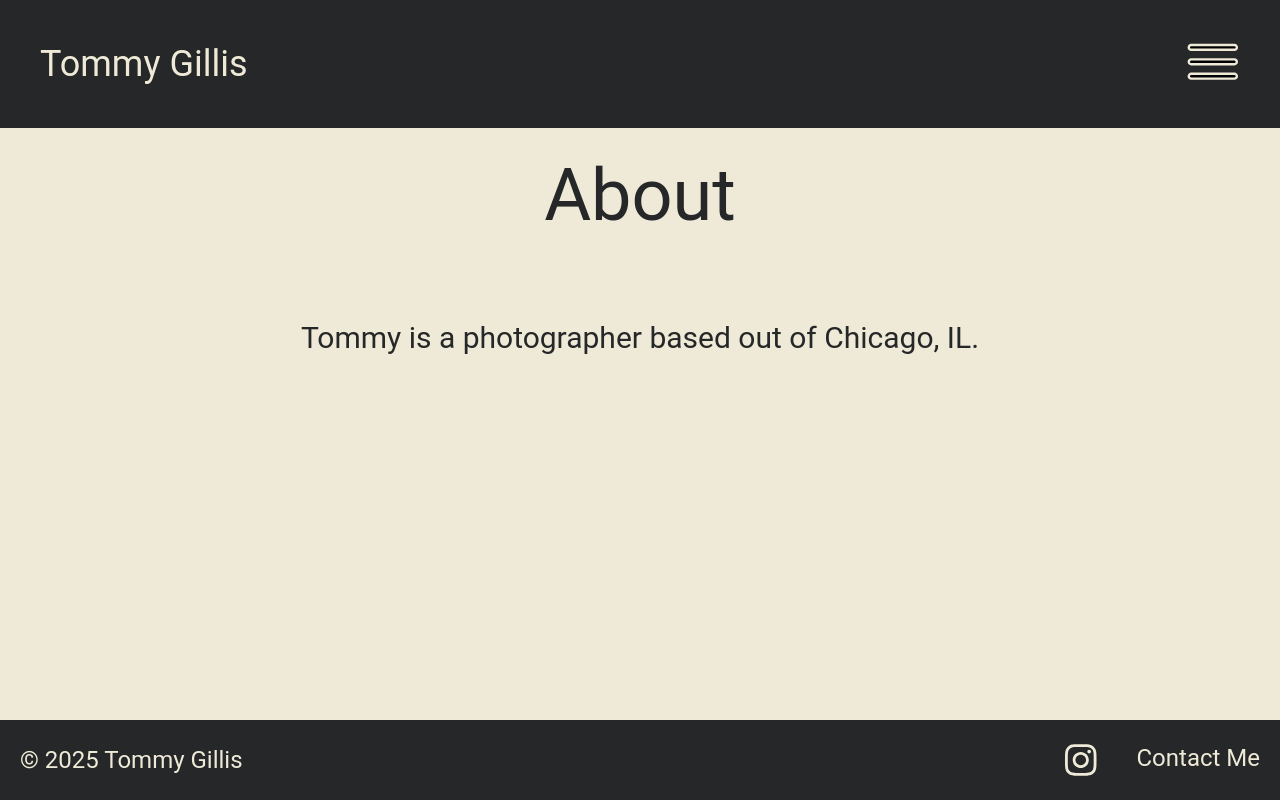
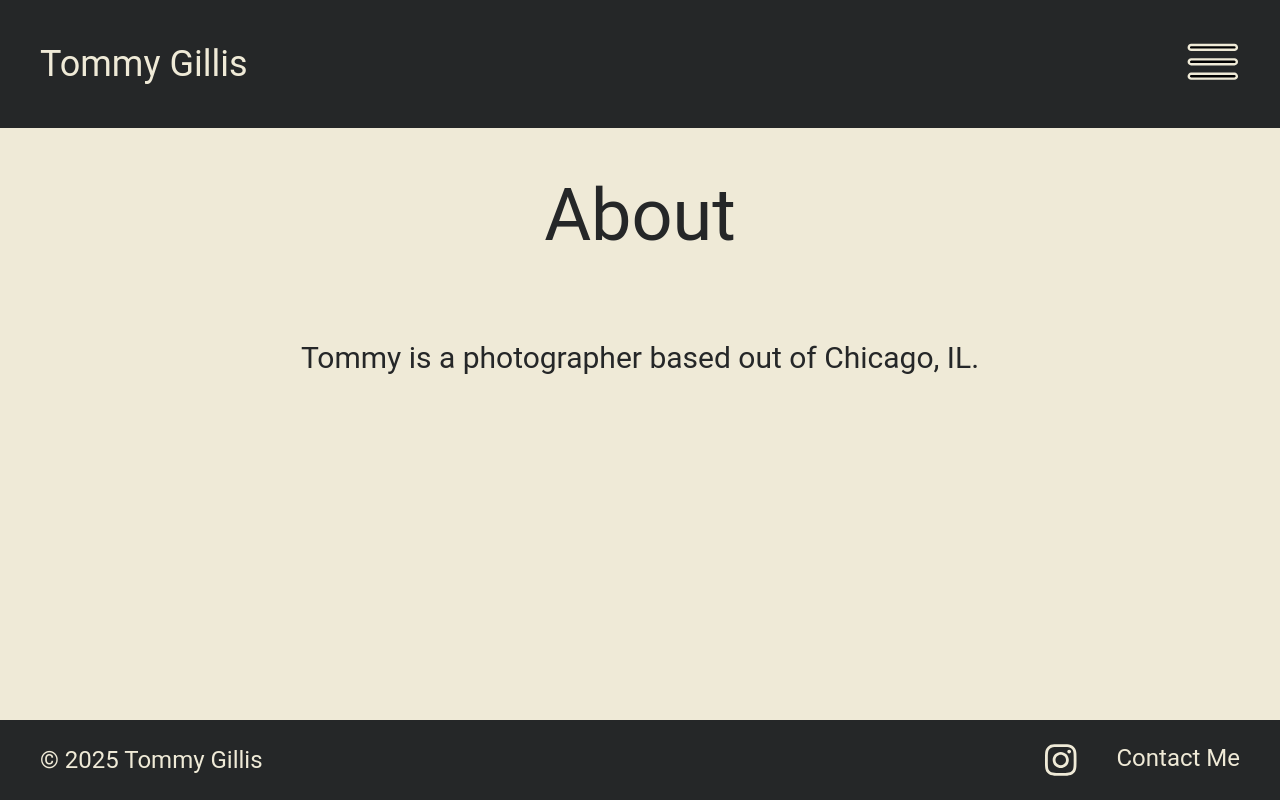
Before and after one commit to jonahc44/photo-deploy, a React (Vite) app: page /#/photo-deploy/about in a window 1280 px wide. Built offline with nearby package versions, Linux system fonts and the light colour scheme.

Commit message:
minor formatting changes

```diff
--- a/src/Footer.tsx
+++ b/src/Footer.tsx
@@ -7,8 +7,8 @@ library.add(faInstagram);
 export const Footer: React.FC = () => {
   return (
     <div className='flex flex-row justify-between items-center h-20 bg-onyx text-eggshell text-xl sm:text-2xl'>
-      <p className='pl-5 w-fit justify-self-start'>&copy; {new Date().getFullYear()} Tommy Gillis</p>
-      <div className='flex pr-5 space-x-10'>
+      <p className='pl-10 w-fit justify-self-start'>&copy; {new Date().getFullYear()} Tommy Gillis</p>
+      <div className='flex pr-10 space-x-10'>
         <a href='https://www.instagram.com/strato.stella?igsh=M3Bsc200Nm5nc2hw' className='hover:text-white' target='_blank' aria-label="Visit my Instagram page">
             <FontAwesomeIcon icon={faInstagram} size='xl' />
         </a>
--- a/src/NotFound.tsx
+++ b/src/NotFound.tsx
@@ -1,4 +1,3 @@
-import { HeaderController } from '@/Header'
 import { Footer } from '@/Footer'
 import { Link } from '@tanstack/react-router';
 
--- a/src/routes/about.tsx
+++ b/src/routes/about.tsx
@@ -14,7 +14,7 @@ function About() {
         <header>
           <HeaderController />
         </header>
-        <main className='text-3xl text-onyx pt-40 flex flex-col flex-grow items-center'>
+        <main className='text-3xl text-onyx pt-45 flex flex-col flex-grow items-center'>
           <h1 className='text-7xl pb-10'>About</h1>
           <p className='p-12'>Tommy is a photographer based out of Chicago, IL.</p>
         </main>
```
